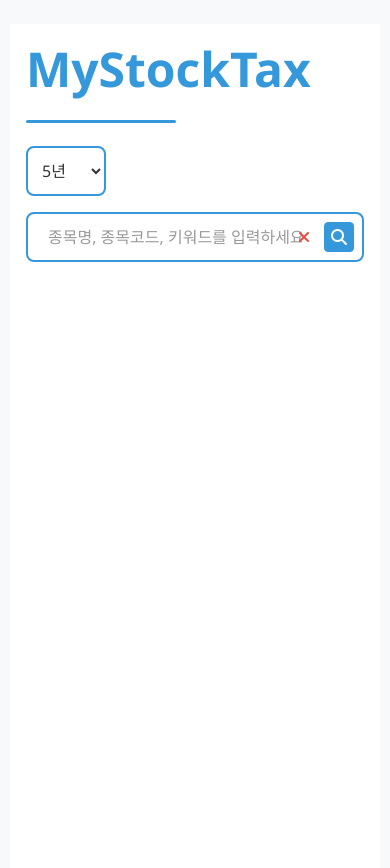
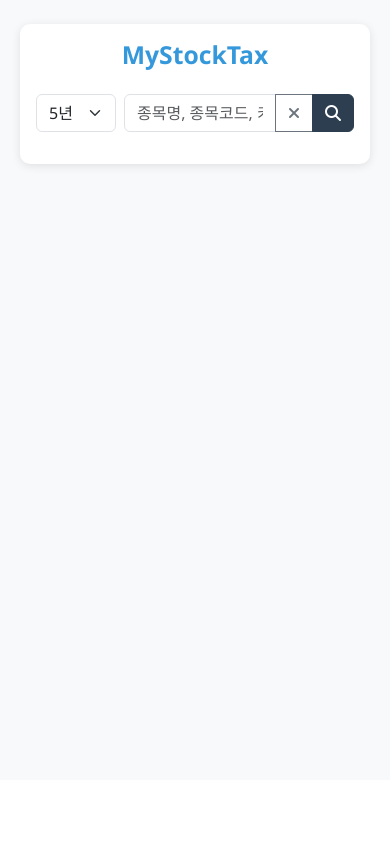
Before and after one commit to MarkPyun/MyStockTax, a Flask app: page / in a window 390 px wide. Shown: the part 64-932 px from the top of the page. After the commit the page ends 233 px from the top, so only its background shows below. Run offline with Flask 3, Linux system fonts and the light colour scheme.

Commit message:
Update home page to match Bootstrap card style of other menus

```diff
--- a/templates/index.html
+++ b/templates/index.html
@@ -3,127 +3,34 @@
 {% block title %}MyStockTax - 홈{% endblock %}
 
 {% block content %}
-<!-- 어두운 테마 홈 화면 (수정된 버전) -->
-<div class="dark-home-container">
-    <!-- 상단 로고 영역 -->
-    <div class="logo-section">
-        <div class="logo-container">
-            <div class="logo-text">
-                <h1>MyStockTax</h1>
-            </div>
-        </div>
-        <div class="active-indicator"></div>
-    </div>
+<div class="container mt-4">
+    <div class="row justify-content-center">
+        <div class="col-md-8 col-lg-6">
+            <div class="card">
+                <div class="card-body text-center">
+                    <h2 class="card-title mb-4" style="color: #3498db; font-weight: bold;">MyStockTax</h2>
 
-    <!-- 메인 검색 영역 -->
-    <div class="search-section">
-        <div class="search-container">
+                    <div class="d-flex justify-content-center align-items-center mb-3">
                         <!-- 기간 선택 드롭다운 -->
-            <div class="period-dropdown">
-                <select class="period-select" id="periodSelect">
+                        <div class="me-2">
+                            <select class="form-select" id="periodSelect" style="width: 80px;">
                                 <option value="5">5년</option>
                                 <option value="10">10년</option>
                             </select>
                         </div>
 
                         <!-- 메인 검색 바 -->
-            <div class="main-search-bar">
-                <input type="text" class="search-input" placeholder="종목명, 종목코드, 키워드를 입력하세요..." id="mainSearchInput">
-                <div class="search-controls">
-                    <button class="clear-btn" onclick="clearSearch()">
+                        <div class="input-group flex-grow-1">
+                            <input type="text" class="form-control" placeholder="종목명, 종목코드, 키워드를 입력하세요..." id="mainSearchInput">
+                            <button class="btn btn-outline-secondary" type="button" onclick="clearSearch()">
                                 <i class="fas fa-times"></i>
                             </button>
-                    <button class="search-btn" onclick="performSearch()">
+                            <button class="btn btn-primary" type="button" onclick="performSearch()">
                                 <i class="fas fa-search"></i>
                             </button>
                         </div>
                     </div>
                 </div>
-    </div>
-</div>
-
-
-<!-- 주식 추가 모달 -->
-<div class="modal fade" id="addStockModal" tabindex="-1">
-    <div class="modal-dialog">
-        <div class="modal-content">
-            <div class="modal-header">
-                <h5 class="modal-title">
-                    <i class="fas fa-plus me-2"></i>새 주식 추가
-                </h5>
-                <button type="button" class="btn-close btn-close-white" data-bs-dismiss="modal"></button>
-            </div>
-            <div class="modal-body">
-                <form id="addStockForm">
-                    <div class="mb-3">
-                        <label for="stockName" class="form-label">종목명</label>
-                        <input type="text" class="form-control" id="stockName" required>
-                    </div>
-                    <div class="mb-3">
-                        <label for="stockSymbol" class="form-label">종목 코드</label>
-                        <input type="text" class="form-control" id="stockSymbol" required>
-                    </div>
-                    <div class="mb-3">
-                        <label for="stockQuantity" class="form-label">보유 수량</label>
-                        <input type="number" class="form-control" id="stockQuantity" min="0" required>
-                    </div>
-                    <div class="mb-3">
-                        <label for="stockPrice" class="form-label">현재 가격</label>
-                        <input type="number" class="form-control" id="stockPrice" min="0" step="0.01" required>
-                    </div>
-                </form>
-            </div>
-            <div class="modal-footer">
-                <button type="button" class="btn btn-secondary" data-bs-dismiss="modal">취소</button>
-                <button type="button" class="btn btn-primary" onclick="addStock()">추가</button>
-            </div>
-        </div>
-    </div>
-</div>
-
-<!-- 거래 추가 모달 -->
-<div class="modal fade" id="addTransactionModal" tabindex="-1">
-    <div class="modal-dialog">
-        <div class="modal-content">
-            <div class="modal-header">
-                <h5 class="modal-title">
-                    <i class="fas fa-exchange-alt me-2"></i>거래 기록 추가
-                </h5>
-                <button type="button" class="btn-close btn-close-white" data-bs-dismiss="modal"></button>
-            </div>
-            <div class="modal-body">
-                <form id="addTransactionForm">
-                    <div class="mb-3">
-                        <label for="transactionStock" class="form-label">종목 선택</label>
-                        <select class="form-select" id="transactionStock" required>
-                            <option value="">종목을 선택하세요</option>
-                        </select>
-                    </div>
-                    <div class="mb-3">
-                        <label for="transactionType" class="form-label">거래 유형</label>
-                        <select class="form-select" id="transactionType" required>
-                            <option value="">선택하세요</option>
-                            <option value="buy">매수</option>
-                            <option value="sell">매도</option>
-                        </select>
-                    </div>
-                    <div class="mb-3">
-                        <label for="transactionQuantity" class="form-label">수량</label>
-                        <input type="number" class="form-control" id="transactionQuantity" min="1" required>
-                    </div>
-                    <div class="mb-3">
-                        <label for="transactionPrice" class="form-label">가격</label>
-                        <input type="number" class="form-control" id="transactionPrice" min="0" step="0.01" required>
-                    </div>
-                    <div class="mb-3">
-                        <label for="transactionDate" class="form-label">거래 날짜</label>
-                        <input type="date" class="form-control" id="transactionDate" required>
-                    </div>
-                </form>
-            </div>
-            <div class="modal-footer">
-                <button type="button" class="btn btn-secondary" data-bs-dismiss="modal">취소</button>
-                <button type="button" class="btn btn-primary" onclick="addTransaction()">추가</button>
             </div>
         </div>
     </div>
@@ -134,7 +41,6 @@
 <script>
     // 페이지 로드 시 초기화
     document.addEventListener('DOMContentLoaded', function() {
-        setupTransactionDate();
         // 5년이 기본값으로 설정
         document.getElementById('periodSelect').value = '5';
     });
@@ -180,13 +86,5 @@
             });
         }
     });
-
-    // 거래 날짜 기본값 설정
-    function setupTransactionDate() {
-        const dateInput = document.getElementById('transactionDate');
-        if (dateInput) {
-            dateInput.value = new Date().toISOString().split('T')[0];
-        }
-    }
 </script>
 {% endblock %}
```
Lines whose indentation alone changed are shown as unchanged.
